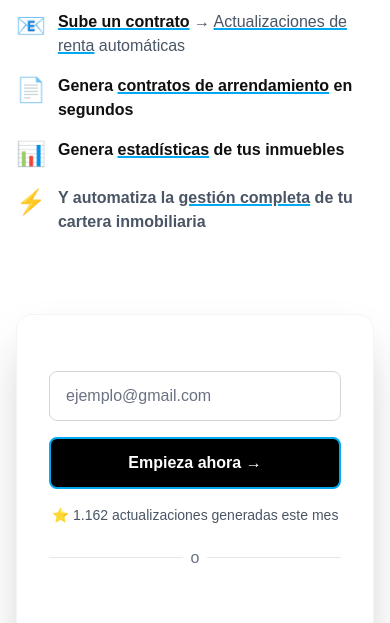
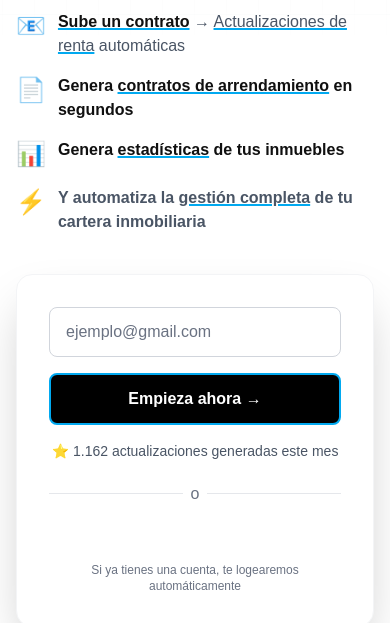
Before and after one commit to GearShift-SL/autoipc-landing, an Astro site: page / in a window 390 px wide. Shown: the part 338-961 px from the top of the page. Built offline with nearby package versions, Linux system fonts and the light colour scheme; Astro itself is replaced by a stand-in of ours.

Commit message:
Refine layout and styling in CTA and Hero components: adjust padding, improve responsiveness, and enhance visual hierarchy.

```diff
--- a/src/components/landing/CTA.tsx
+++ b/src/components/landing/CTA.tsx
@@ -95,10 +95,10 @@ const CTA = () => {
   }, []);
 
   return (
-    <div className="bg-white rounded-2xl shadow-2xl p-8 border border-gray-100 relative">
+    <div className="bg-white rounded-2xl shadow-2xl px-8 pb-8 pt-2 border border-gray-100 relative">
       {/* Green Speech Bubble Banner */}
       <div
-        className="absolute -top-6 -left-2 bg-green-400 text-white px-8 py-3 rounded-full text-sm font-medium shadow-lg transform rotate-10 whitespace-nowrap hidden sm:block"
+        className="hidden lg:block absolute -top-6 -left-2 bg-green-400 text-white px-8 py-3 rounded-full text-sm font-medium shadow-lg transform rotate-10 whitespace-nowrap"
         //   style="background: linear-gradient(135deg, #10b981 0%, #34d399 100%);"
       >
         ✨ Genera tu primera actualización en menos de un minuto!
--- a/src/components/landing/Hero.astro
+++ b/src/components/landing/Hero.astro
@@ -4,7 +4,7 @@ import CTA from '~/components/landing/CTA';
 ---
 
 <div class="max-w-7xl mx-auto px-4 mt-16 relative">
-  <div class="flex flex-col lg:flex-row items-center gap-12">
+  <div class="flex flex-col lg:flex-row items-center lg:gap-12 gap-2">
     {/* Left Column - Main Content */}
     <div class="flex-1 text-center lg:text-left">
       {/* Badge */}
```
